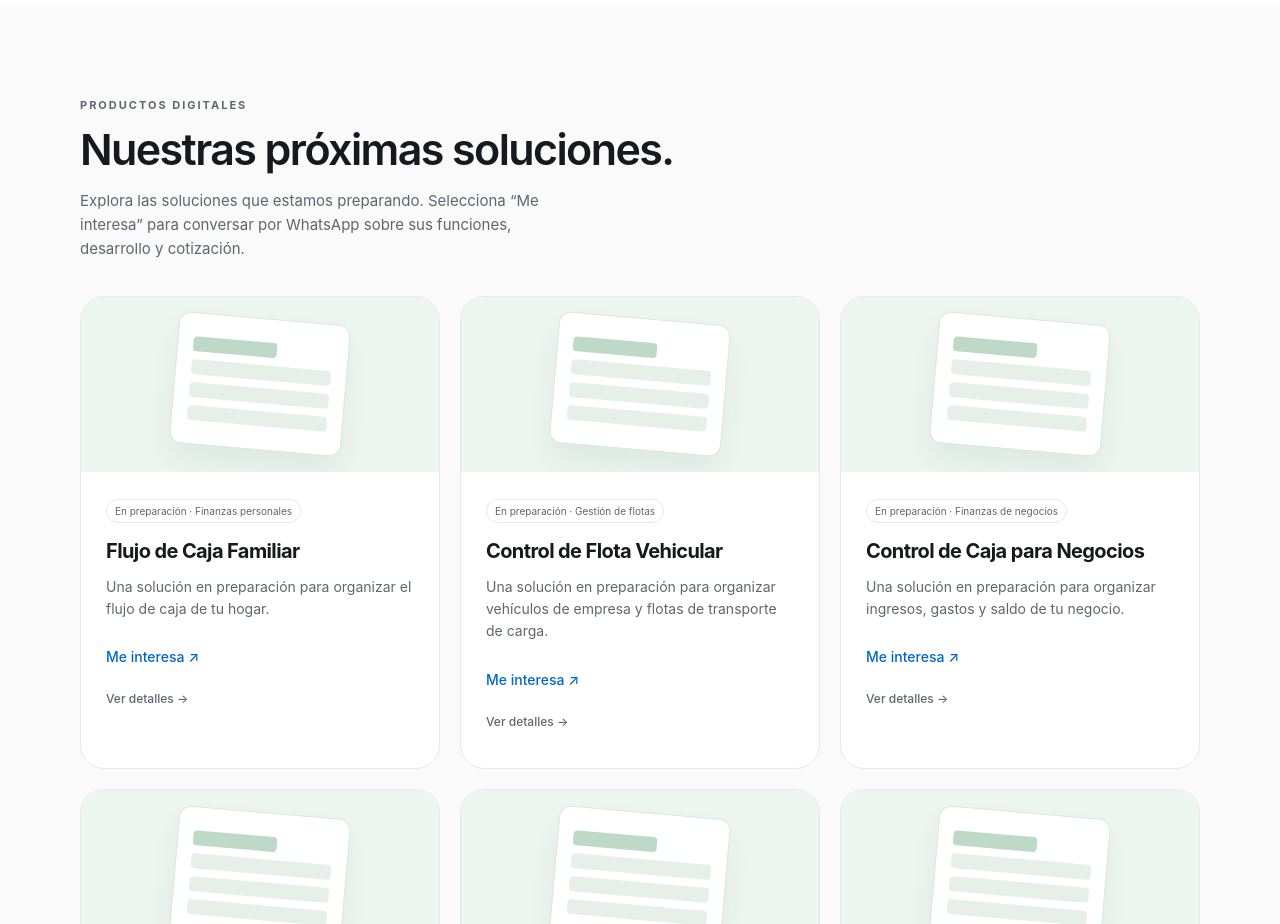
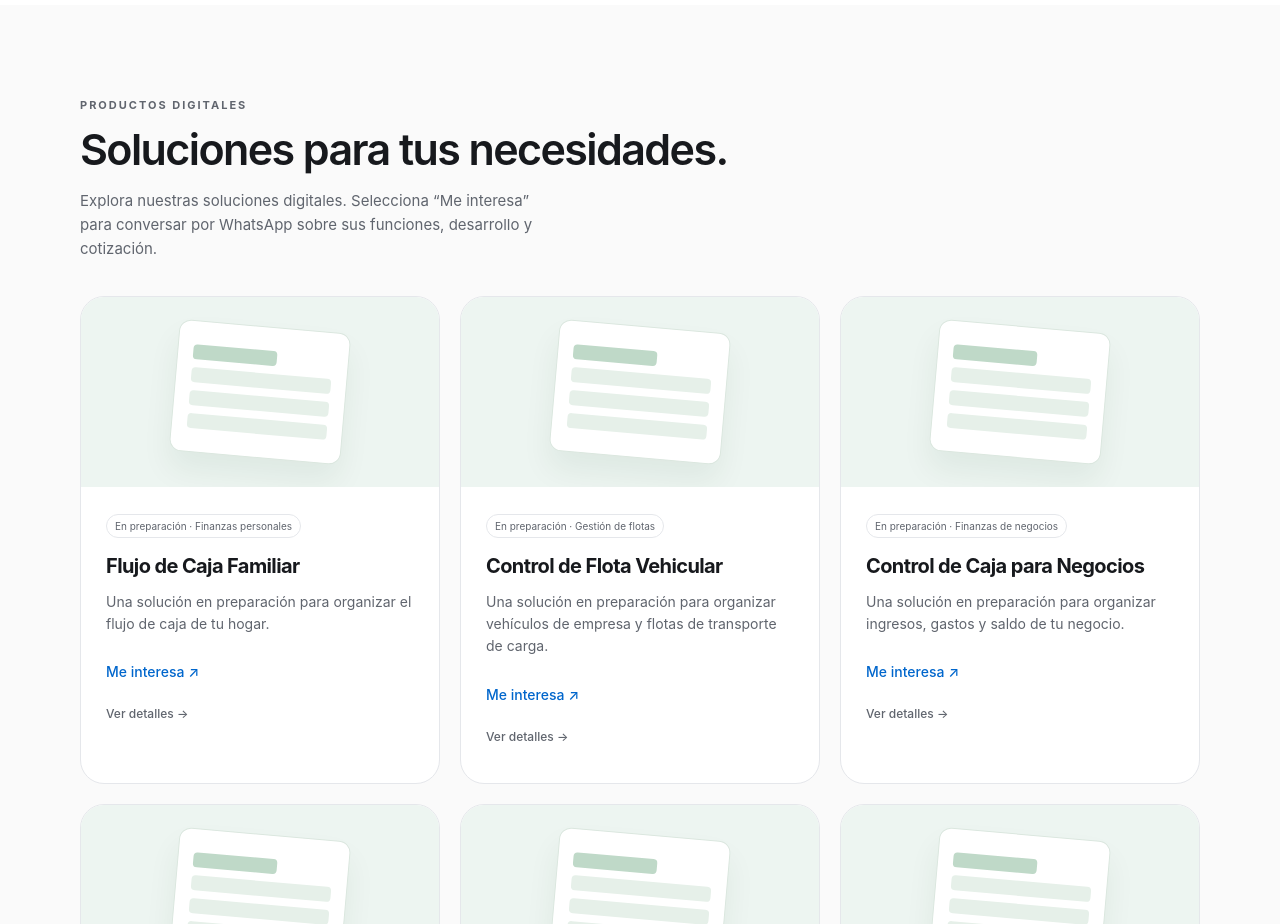
Before and after one commit to franciscoau/tfc-codeworks, a plain HTML site: page index.html in a window 1280 px wide. Shown: the part 1740-2664 px from the top of the page. Drawn offline with Linux system fonts and the light colour scheme.

Commit message:
Update product section heading and description

```diff
--- a/index.html
+++ b/index.html
@@ -101,6 +101,8 @@
     #dialog-whatsapp{display:block;margin-top:18px;white-space:normal}#dialog-demo[hidden]{display:none}
     #casos .service{max-width:760px}#casos .service p{margin-bottom:16px}.nav-links{gap:18px}
     .product-interest{display:block;margin:0 0 8px;white-space:normal}.product button{font-size:12px;color:var(--muted)}
+    .product-art{height:190px}.product-art img{width:100%;height:100%;object-fit:cover}.reference-label{position:absolute;bottom:9px;right:10px;background:rgba(255,255,255,.9);border-radius:20px;padding:3px 8px;font-size:9px;color:var(--muted)}
+    @media(max-width:700px){.product{display:block}.product-art{height:180px;min-height:0}}
   </style>
 </head>
 <body>
@@ -203,7 +205,7 @@
 
     <section class="products" id="productos">
       <div class="wrap">
-        <div class="section-heading"><div><div class="eyebrow">Productos digitales</div><h2>Nuestras próximas soluciones.</h2><p>Explora las soluciones que estamos preparando. Selecciona “Me interesa” para conversar por WhatsApp sobre sus funciones, desarrollo y cotización.</p></div></div>
+        <div class="section-heading"><div><div class="eyebrow">Productos digitales</div><h2>Soluciones para tus necesidades.</h2><p>Explora nuestras soluciones digitales. Selecciona “Me interesa” para conversar por WhatsApp sobre sus funciones, desarrollo y cotización.</p></div></div>
         <div class="cards" id="product-catalog"></div>
         <noscript><p>Para consultar nuestros productos, <a class="text-link" href="https://wa.me/56985139463" target="_blank" rel="noopener noreferrer">escríbenos por WhatsApp ↗</a>.</p></noscript>
       </div>
```
